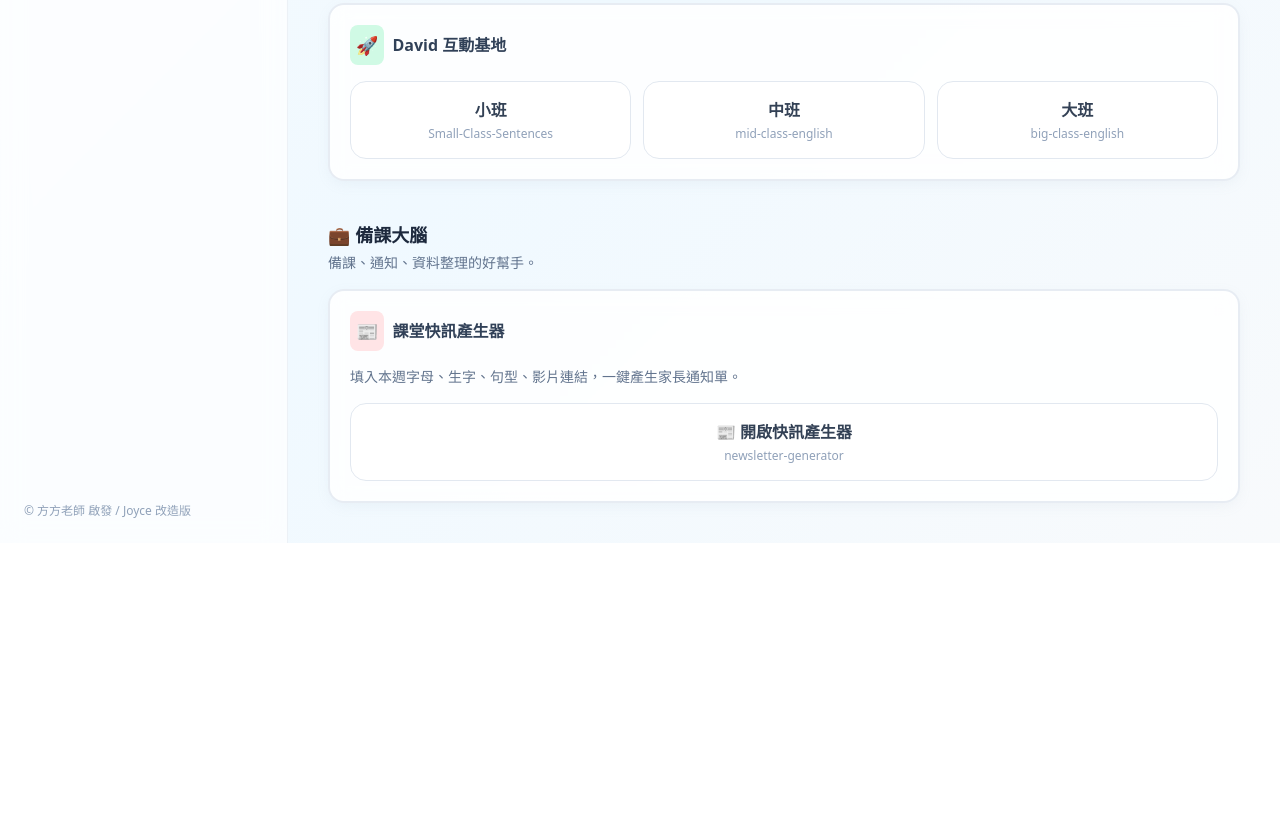
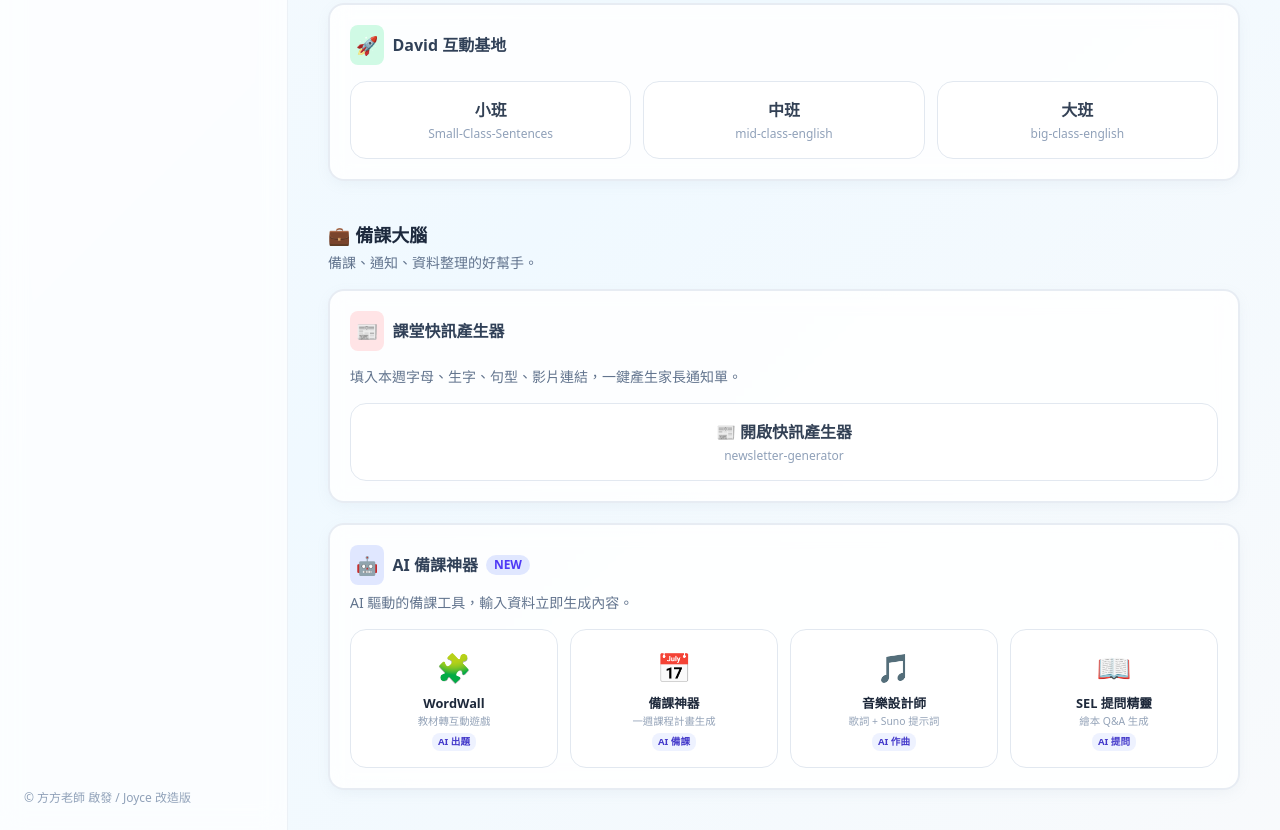
Before and after one commit to Joyce53306/Michelle-ai-box, a plain HTML site: page index.html in a window 1280 px wide. Shown: the part 577-1407 px from the top of the page. Before the commit the page ends 1120 px from the top, so only its background shows below. Drawn offline with nearby package versions, Linux system fonts and the light colour scheme.

Commit message:
Update index.html

```diff
--- a/index.html
+++ b/index.html
@@ -6,30 +6,16 @@
 <title>Joyce's ABC Base</title>
 <script src="https://cdn.jsdelivr.net/npm/@tailwindcss/browser@4"></script>
 <style>
-    body {
-      background: linear-gradient(135deg, #f8fafc 0%, #f0f9ff 50%, #f8fafc 100%);
-      color: #1e293b;
-      font-family: system-ui, -apple-system, sans-serif;
-    }
-    .joyce-strip-card {
-      background: rgba(255, 255, 255, 0.85);
-      backdrop-filter: blur(10px);
-      border: 2px solid rgba(226, 232, 240, 0.8);
-      box-shadow: 0 4px 15px -3px rgba(148, 163, 184, 0.12);
-    }
-    .joyce-btn-flat {
-      background: #ffffff;
-      color: #334155;
-      border: 1.5px solid #e2e8f0;
-      border-radius: 1rem;
-      transition: all 0.2s ease;
-    }
-    .joyce-btn-flat:hover {
-      background: #f0f9ff;
-      border-color: #7dd3fc;
-      transform: translateY(-2px);
-      box-shadow: 0 4px 12px rgba(125, 211, 252, 0.2);
-    }
+body { background: linear-gradient(135deg, #f8fafc 0%, #f0f9ff 50%, #f8fafc 100%); color: #1e293b; font-family: system-ui, -apple-system, sans-serif; }
+.joyce-strip-card { background: rgba(255,255,255,0.85); backdrop-filter: blur(10px); border: 2px solid rgba(226,232,240,0.8); box-shadow: 0 4px 15px -3px rgba(148,163,184,0.12); }
+.joyce-btn-flat { background: #ffffff; color: #334155; border: 1.5px solid #e2e8f0; border-radius: 1rem; transition: all 0.2s ease; }
+.joyce-btn-flat:hover { background: #f0f9ff; border-color: #7dd3fc; transform: translateY(-2px); box-shadow: 0 4px 12px rgba(125,211,252,0.2); }
+.ai-tool-btn { background: #ffffff; border: 1.5px solid #e2e8f0; border-radius: 1rem; transition: all 0.2s ease; display: flex; flex-direction: column; align-items: center; justify-content: center; padding: 1rem 0.5rem; text-align: center; text-decoration: none; color: #334155; }
+.ai-tool-btn:hover { transform: translateY(-2px); box-shadow: 0 6px 16px rgba(99,102,241,0.15); border-color: #a5b4fc; }
+.ai-tool-btn .icon { font-size: 1.75rem; margin-bottom: 6px; }
+.ai-tool-btn .name { font-size: 0.8rem; font-weight: 700; color: #1e293b; }
+.ai-tool-btn .desc { font-size: 0.65rem; color: #94a3b8; margin-top: 2px; line-height: 1.3; }
+.ai-badge { font-size: 0.6rem; background: #eef2ff; color: #4338ca; border-radius: 0.5rem; padding: 2px 6px; font-weight: 700; margin-top: 4px; display: inline-block; }
 </style>
 </head>
 <body class="min-h-screen flex flex-col md:flex-row">
@@ -62,9 +48,7 @@
   </div>
   <div class="space-y-5">
     <div class="joyce-strip-card rounded-2xl p-5">
-        <div class="flex items-center gap-2 mb-4 text-base font-bold text-slate-700">
-          <span class="p-1.5 bg-sky-100 text-sky-700 rounded-lg text-lg">🔤</span>Alphabet
-        </div>
+      <div class="flex items-center gap-2 mb-4 text-base font-bold text-slate-700"><span class="p-1.5 bg-sky-100 text-sky-700 rounded-lg text-lg">🔤</span>Alphabet</div>
       <div class="grid grid-cols-1 sm:grid-cols-2 lg:grid-cols-4 gap-3">
         <a href="https://joyce53306.github.io/alphabet-match/" target="_blank" class="joyce-btn-flat p-4 text-center"><div class="text-base font-bold">小</div><div class="text-xs text-slate-400 mt-1">alphabet-match</div></a>
         <a href="https://joyce53306.github.io/alphabet-pair-match/" target="_blank" class="joyce-btn-flat p-4 text-center"><div class="text-base font-bold">中</div><div class="text-xs text-slate-400 mt-1">alphabet-pair-match</div></a>
@@ -73,9 +57,7 @@
       </div>
     </div>
     <div class="joyce-strip-card rounded-2xl p-5">
-        <div class="flex items-center gap-2 mb-4 text-base font-bold text-slate-700">
-          <span class="p-1.5 bg-amber-100 text-amber-700 rounded-lg text-lg">📚</span>Phonics & Sight Words
-        </div>
+      <div class="flex items-center gap-2 mb-4 text-base font-bold text-slate-700"><span class="p-1.5 bg-amber-100 text-amber-700 rounded-lg text-lg">📚</span>Phonics & Sight Words</div>
       <div class="grid grid-cols-1 sm:grid-cols-2 lg:grid-cols-4 gap-3">
         <a href="https://joyce53306.github.io/mid-phonics-english/" target="_blank" class="joyce-btn-flat p-4 text-center"><div class="text-base font-bold">短母音</div><div class="text-xs text-slate-400 mt-1">mid-phonics-english</div></a>
         <a href="https://joyce53306.github.io/phonics-long-vowels/" target="_blank" class="joyce-btn-flat p-4 text-center"><div class="text-base font-bold">長母音</div><div class="text-xs text-slate-400 mt-1">phonics-long-vowels</div></a>
@@ -84,9 +66,7 @@
       </div>
     </div>
     <div class="joyce-strip-card rounded-2xl p-5">
-        <div class="flex items-center gap-2 mb-4 text-base font-bold text-slate-700">
-          <span class="p-1.5 bg-emerald-100 text-emerald-700 rounded-lg text-lg">🚀</span>David 互動基地
-        </div>
+      <div class="flex items-center gap-2 mb-4 text-base font-bold text-slate-700"><span class="p-1.5 bg-emerald-100 text-emerald-700 rounded-lg text-lg">🚀</span>David 互動基地</div>
       <div class="grid grid-cols-1 sm:grid-cols-3 gap-3">
         <a href="https://joyce53306.github.io/Small-Class-Sentences-Practicess/" target="_blank" class="joyce-btn-flat p-4 text-center"><div class="text-base font-bold">小班</div><div class="text-xs text-slate-400 mt-1">Small-Class-Sentences</div></a>
         <a href="https://joyce53306.github.io/mid-class-english/" target="_blank" class="joyce-btn-flat p-4 text-center"><div class="text-base font-bold">中班</div><div class="text-xs text-slate-400 mt-1">mid-class-english</div></a>
@@ -94,22 +74,52 @@
       </div>
     </div>
 
-      <!-- 💼 備課大腦 -->
+    <!-- 備課大腦 -->
     <div class="mt-10 mb-4">
       <h3 class="text-lg font-bold text-slate-800 flex items-center gap-1.5 mb-1">💼 備課大腦</h3>
       <p class="text-sm text-slate-500">備課、通知、資料整理的好幫手。</p>
     </div>
     <div class="joyce-strip-card rounded-2xl p-5">
-        <div class="flex items-center gap-2 mb-4 text-base font-bold text-slate-700">
-          <span class="p-1.5 bg-rose-100 text-rose-700 rounded-lg text-lg">📰</span>課堂快訊產生器
-        </div>
+      <div class="flex items-center gap-2 mb-4 text-base font-bold text-slate-700"><span class="p-1.5 bg-rose-100 text-rose-700 rounded-lg text-lg">📰</span>課堂快訊產生器</div>
       <p class="text-sm text-slate-500 mb-4">填入本週字母、生字、句型、影片連結，一鍵產生家長通知單。</p>
-        <a href="https://joyce53306.github.io/Michelle-ai-box/newsletter-generator.html" target="_blank" class="joyce-btn-flat p-4 text-center block">
+      <a href="newsletter-generator.html" target="_blank" class="joyce-btn-flat p-4 text-center block">
         <div class="text-base font-bold">📰 開啟快訊產生器</div>
         <div class="text-xs text-slate-400 mt-1">newsletter-generator</div>
       </a>
     </div>
-
+    <div class="joyce-strip-card rounded-2xl p-5">
+      <div class="flex items-center gap-2 mb-2 text-base font-bold text-slate-700">
+        <span class="p-1.5 bg-indigo-100 text-indigo-700 rounded-lg text-lg">🤖</span>AI 備課神器
+        <span class="text-xs bg-indigo-100 text-indigo-600 px-2 py-0.5 rounded-full font-bold">NEW</span>
+      </div>
+      <p class="text-sm text-slate-500 mb-4">AI 驅動的備課工具，輸入資料立即生成內容。</p>
+      <div class="grid grid-cols-2 sm:grid-cols-4 gap-3">
+        <a href="wordwall.html" class="ai-tool-btn">
+          <div class="icon">🧩</div>
+          <div class="name">WordWall</div>
+          <div class="desc">教材轉互動遊戲</div>
+          <span class="ai-badge">AI 出題</span>
+        </a>
+        <a href="lesson-planner.html" class="ai-tool-btn">
+          <div class="icon">📅</div>
+          <div class="name">備課神器</div>
+          <div class="desc">一週課程計畫生成</div>
+          <span class="ai-badge">AI 備課</span>
+        </a>
+        <a href="music-designer.html" class="ai-tool-btn">
+          <div class="icon">🎵</div>
+          <div class="name">音樂設計師</div>
+          <div class="desc">歌詞 + Suno 提示詞</div>
+          <span class="ai-badge">AI 作曲</span>
+        </a>
+        <a href="sel-generator.html" class="ai-tool-btn">
+          <div class="icon">📖</div>
+          <div class="name">SEL 提問精靈</div>
+          <div class="desc">繪本 Q&A 生成</div>
+          <span class="ai-badge">AI 提問</span>
+        </a>
+      </div>
+    </div>
   </div>
 </main>
 </body>
```
Lines whose indentation alone changed are shown as unchanged.
